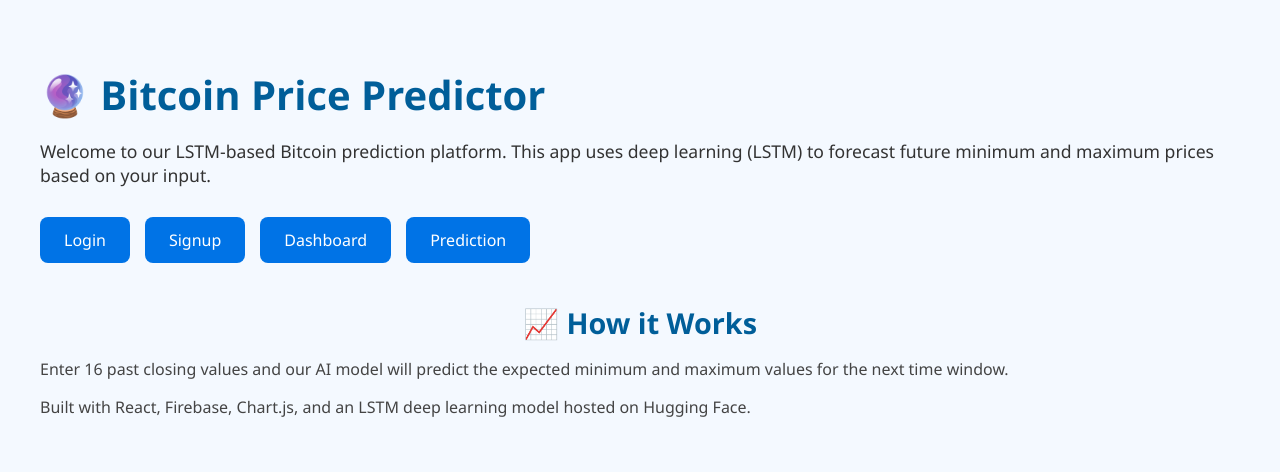
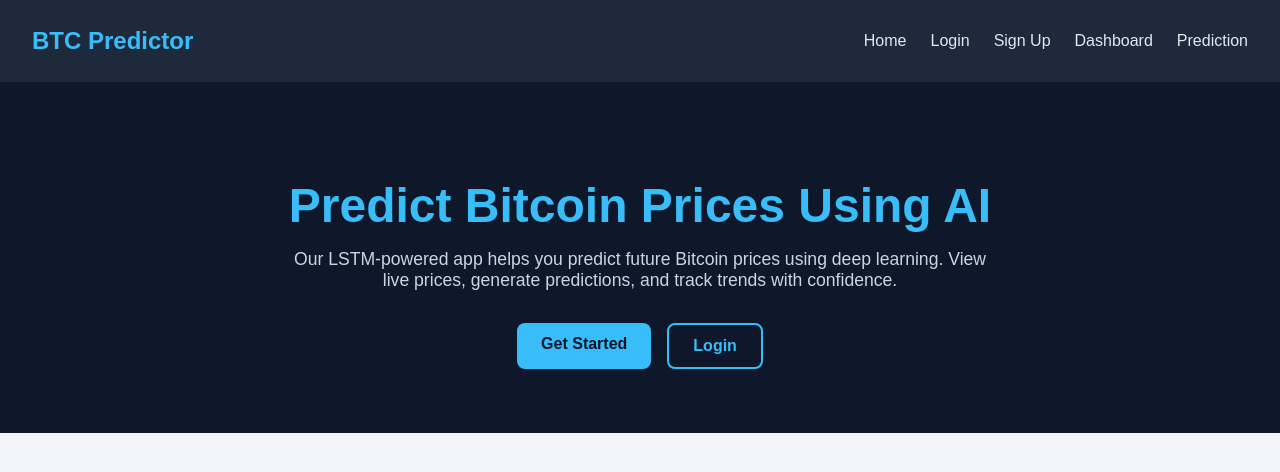
Before and after one commit to zoyajaved/btc-predict-dashboard, a React (Create React App) app: page / in a window 1280 px wide. Shown: the top 472 px of the page. Built offline with nearby package versions, Linux system fonts and the light colour scheme; no server answers.

Commit message:
Updated Home page with top nav and better UI

```diff
--- a/src/components/Home.js
+++ b/src/components/Home.js
@@ -1,36 +1,34 @@
-// src/components/Home.js
 import React from "react";
 import { Link } from "react-router-dom";
-import "../styles/Home.css"; // ✅ Import Home styles from styles folder
+import "../styles/Home.css";
 
 function Home() {
   return (
     <div className="home-container">
-      <header className="home-header">
-        <h1>🔮 Bitcoin Price Predictor</h1>
-        <p>
-          Welcome to our LSTM-based Bitcoin prediction platform. This app uses deep learning (LSTM)
-          to forecast future minimum and maximum prices based on your input.
-        </p>
-      </header>
-
-      <nav className="home-nav">
-        <Link to="/login" className="nav-btn">Login</Link>
-        <Link to="/register" className="nav-btn">Signup</Link>
-        <Link to="/dashboard" className="nav-btn">Dashboard</Link>
-        <Link to="/predict" className="nav-btn">Prediction</Link>
+      {/* Navigation Bar */}
+      <nav className="navbar">
+        <div className="logo">BTC Predictor</div>
+        <ul className="nav-links">
+          <li><Link to="/">Home</Link></li>
+          <li><Link to="/login">Login</Link></li>
+          <li><Link to="/register">Sign Up</Link></li>
+          <li><Link to="/dashboard">Dashboard</Link></li>
+          <li><Link to="/prediction">Prediction</Link></li>
+        </ul>
       </nav>
 
-      <section className="home-about">
-        <h2>📈 How it Works</h2>
+      {/* Hero Section */}
+      <header className="hero">
+        <h1>Predict Bitcoin Prices Using AI</h1>
         <p>
-          Enter 16 past closing values and our AI model will predict the expected
-          minimum and maximum values for the next time window.
+          Our LSTM-powered app helps you predict future Bitcoin prices using deep learning.
+          View live prices, generate predictions, and track trends with confidence.
         </p>
-        <p>
-          Built with React, Firebase, Chart.js, and an LSTM deep learning model hosted on Hugging Face.
-        </p>
-      </section>
+        <div className="cta">
+          <Link to="/register" className="btn">Get Started</Link>
+          <Link to="/login" className="btn outline">Login</Link>
+        </div>
+      </header>
     </div>
   );
 }
--- a/src/styles/Home.css
+++ b/src/styles/Home.css
@@ -1,52 +1,101 @@
-/* src/styles/Home.css */
-.home-container {
-  padding: 40px;
+/* Home.css */
+
+body {
+  margin: 0;
   font-family: 'Segoe UI', Tahoma, Geneva, Verdana, sans-serif;
-  background-color: #f4f9ff;
-  min-height: 100vh;
-  color: #1c1c1c;
+  background-color: #0f172a;
+  color: white;
 }
 
-.home-header h1 {
-  font-size: 2.5rem;
-  color: #005e99;
-  margin-bottom: 10px;
+.home-container {
+  min-height: 100vh;
+  display: flex;
+  flex-direction: column;
 }
 
-.home-header p {
-  font-size: 1.1rem;
-  margin-bottom: 30px;
-  color: #333;
+/* Navbar */
+.navbar {
+  display: flex;
+  justify-content: space-between;
+  align-items: center;
+  padding: 1rem 2rem;
+  background-color: #1e293b;
+  position: sticky;
+  top: 0;
+  z-index: 1000;
 }
 
-.home-nav {
-  margin-bottom: 40px;
-  display: flex;
-  flex-wrap: wrap;
-  gap: 15px;
+.logo {
+  font-size: 1.5rem;
+  font-weight: bold;
+  color: #38bdf8;
 }
 
-.nav-btn {
-  background-color: #0073e6;
-  color: #fff;
-  text-decoration: none;
-  padding: 12px 24px;
-  border-radius: 8px;
-  transition: background-color 0.3s ease;
+.nav-links {
+  list-style: none;
+  display: flex;
+  gap: 1.5rem;
 }
 
-.nav-btn:hover {
-  background-color: #005bb5;
+.nav-links li a {
+  text-decoration: none;
+  color: #e2e8f0;
+  font-weight: 500;
+  transition: color 0.3s ease;
 }
 
-.home-about h2 {
-  font-size: 1.8rem;
-  color: #005e99;
-  margin-bottom: 15px;
+.nav-links li a:hover {
+  color: #38bdf8;
 }
 
-.home-about p {
-  font-size: 1rem;
-  margin-bottom: 10px;
-  color: #444;
+/* Hero Section */
+.hero {
+  text-align: center;
+  padding: 4rem 2rem;
+  background-color: #0f172a;
 }
+
+.hero h1 {
+  font-size: 3rem;
+  color: #38bdf8;
+  margin-bottom: 1rem;
+}
+
+.hero p {
+  font-size: 1.1rem;
+  color: #cbd5e1;
+  max-width: 700px;
+  margin: 0 auto 2rem;
+}
+
+.cta {
+  display: flex;
+  justify-content: center;
+  gap: 1rem;
+}
+
+.btn {
+  background-color: #38bdf8;
+  color: #0f172a;
+  padding: 0.75rem 1.5rem;
+  border-radius: 8px;
+  text-decoration: none;
+  font-weight: 600;
+  transition: 0.3s ease;
+}
+
+.btn:hover {
+  background-color: #0ea5e9;
+  color: white;
+}
+
+.btn.outline {
+  background-color: transparent;
+  border: 2px solid #38bdf8;
+  color: #38bdf8;
+}
+
+.btn.outline:hover {
+  background-color: #1e293b;
+  color: white;
+}
```
